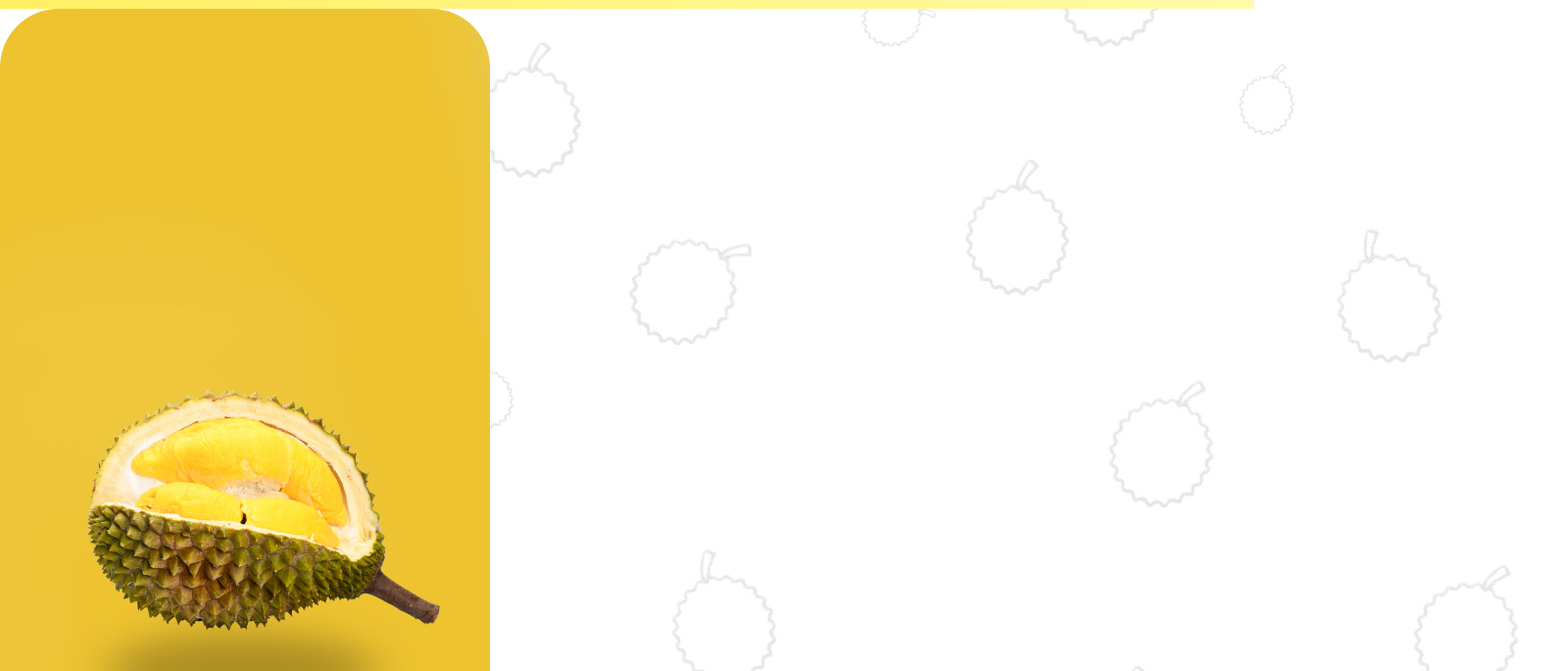
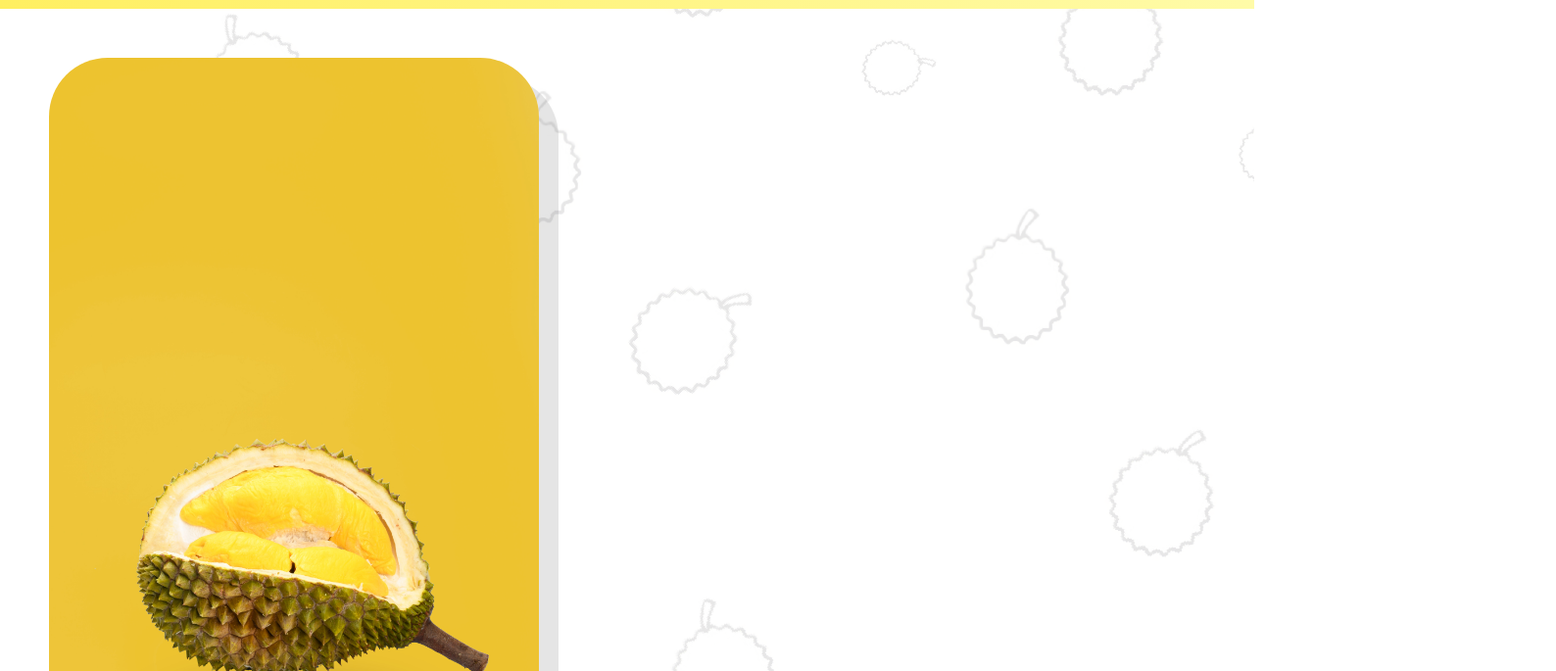
Before and after one commit to Naaabee/durianproj, a plain HTML site: page index.html in a window 1280 px wide. Shown: the part 71-756 px from the top of the page at 98% size, 1588 px wide, since content can reach past the window. Drawn offline with Linux system fonts and the light colour scheme; files whose address does not match are found by name.

Commit message:
main banner done bg fixed

```diff
--- a/resources/css/index.css
+++ b/resources/css/index.css
@@ -16,6 +16,7 @@ header{
     display: flex;
     justify-content: space-between;
     height: 80px;
+    width: 100%;
     align-items: center;
     z-index: 1;
 }
@@ -45,13 +46,13 @@ li {
 /* Main Background */
 
 .main-background{
-    background-size: 1440px 1024px;
-    background-position: center;
+    background-size: cover;
+    background-position: center center;
     background-repeat: no-repeat;
-    margin: 0 auto;
     overflow: hidden;
     position: absolute;
     z-index: -9999;
+    width: 100%;
 }
 
 .main-background img{
@@ -64,13 +65,16 @@ li {
     display: flex;
     flex-flow: row;
     position: relative;
+    align-items: center;
+}
 
-    align-items: center;
+.main-banner{
+    margin: 50px;
 }
 
 .main-banner img{
     width: 500px;
     height: 800px;
     border-radius: 60px;
-
+    box-shadow: 20px 20px 0 rgb(0 0 0 / 0.1);
 }
```
